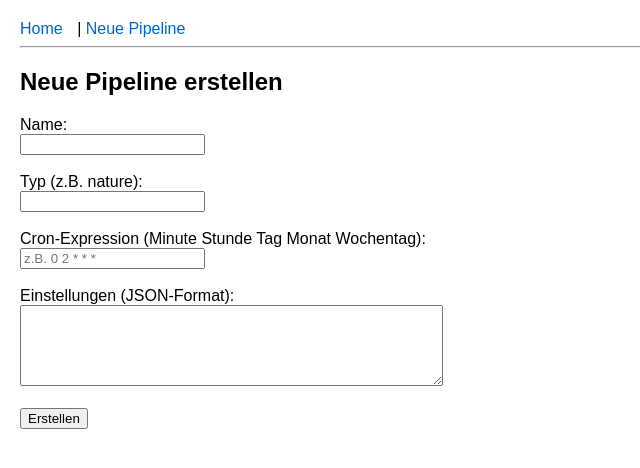
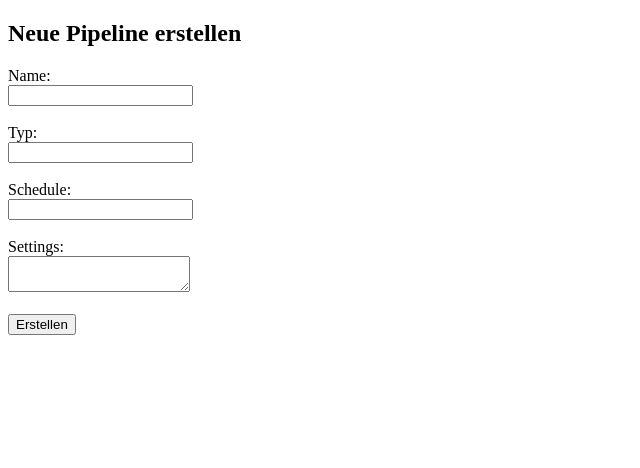
Before and after one commit to RedDead-coder-crypto/nature_videos_webapp, a Flask app: page /pipeline/new in a window 1280 px wide. Shown: the top 468 px of the page, without its empty margins (0-640 px from the left). Run offline with Flask 2, Linux system fonts and the light colour scheme.

Commit message:
Update pipeline_form.html

```diff
--- a/templates/pipeline_form.html
+++ b/templates/pipeline_form.html
@@ -1,30 +1,26 @@
-{% extends 'base.html' %}
+<!-- templates/pipeline_form.html -->
+<!doctype html>
+<html lang="de">
+<head>
+  <meta charset="utf-8">
+  <title>Neue Pipeline</title>
+</head>
+<body>
+  <h2>Neue Pipeline erstellen</h2>
+  <form action="{{ url_for('new_pipeline') }}" method="post">
+    <label>Name:</label><br>
+    <input type="text" name="name" required><br><br>
 
-{% block content %}
-  {% if pipeline %}
-    <h2>Pipeline bearbeiten</h2>
-    <form action="{{ url_for('edit_pipeline', pipe_id=pipeline.id) }}" method="post">
-  {% else %}
-    <h2>Neue Pipeline erstellen</h2>
-    <form action="{{ url_for('new_pipeline') }}" method="post">
-  {% endif %}
-      <label for="name">Name:</label><br>
-      <input type="text" id="name" name="name" value="{{ pipeline.name if pipeline else '' }}" required><br><br>
+    <label>Typ:</label><br>
+    <input type="text" name="type" required><br><br>
 
-      <label for="type">Typ (z.B. nature):</label><br>
-      <input type="text" id="type" name="type" value="{{ pipeline.type if pipeline else '' }}" required><br><br>
+    <label>Schedule:</label><br>
+    <input type="text" name="schedule" required><br><br>
 
-      <label for="schedule">Cron-Expression (Minute Stunde Tag Monat Wochentag):</label><br>
-      <input type="text" id="schedule" name="schedule" value="{{ pipeline.schedule if pipeline else '' }}" placeholder="z.B. 0 2 * * *" required><br><br>
+    <label>Settings:</label><br>
+    <textarea name="settings"></textarea><br><br>
 
-      <label for="settings">Einstellungen (JSON-Format):</label><br>
-      <textarea id="settings" name="settings" rows="5" cols="50">{{ pipeline.settings if pipeline else '' }}</textarea><br><br>
-
-      {% if pipeline %}
-        <label><input type="checkbox" name="active" {% if pipeline.active %}checked{% endif %}> aktiv</label><br><br>
-        <button type="submit">Speichern</button>
-      {% else %}
-        <button type="submit">Erstellen</button>
-      {% endif %}
-    </form>
-{% endblock %}
+    <button type="submit">Erstellen</button>
+  </form>
+</body>
+</html>
```
